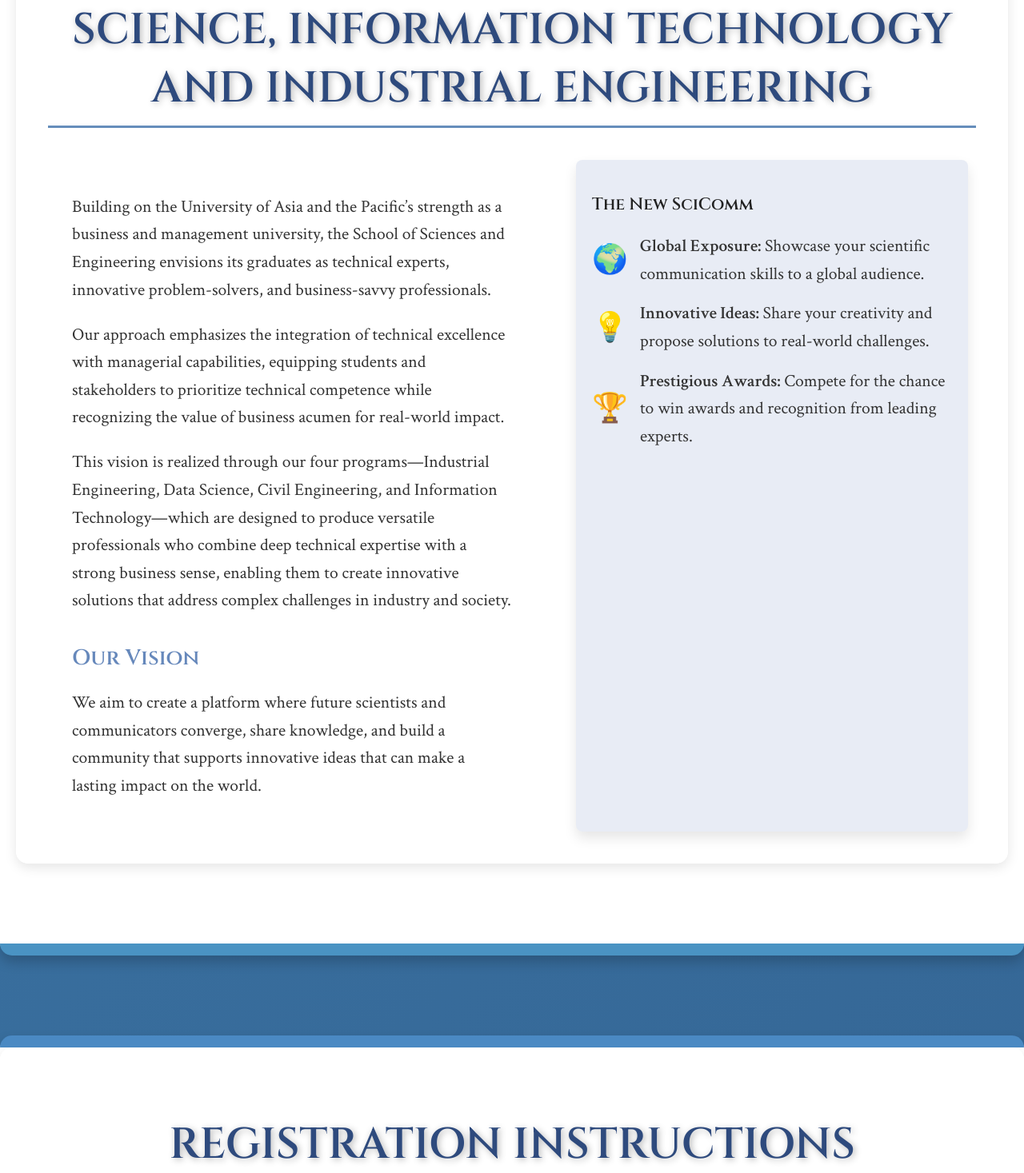
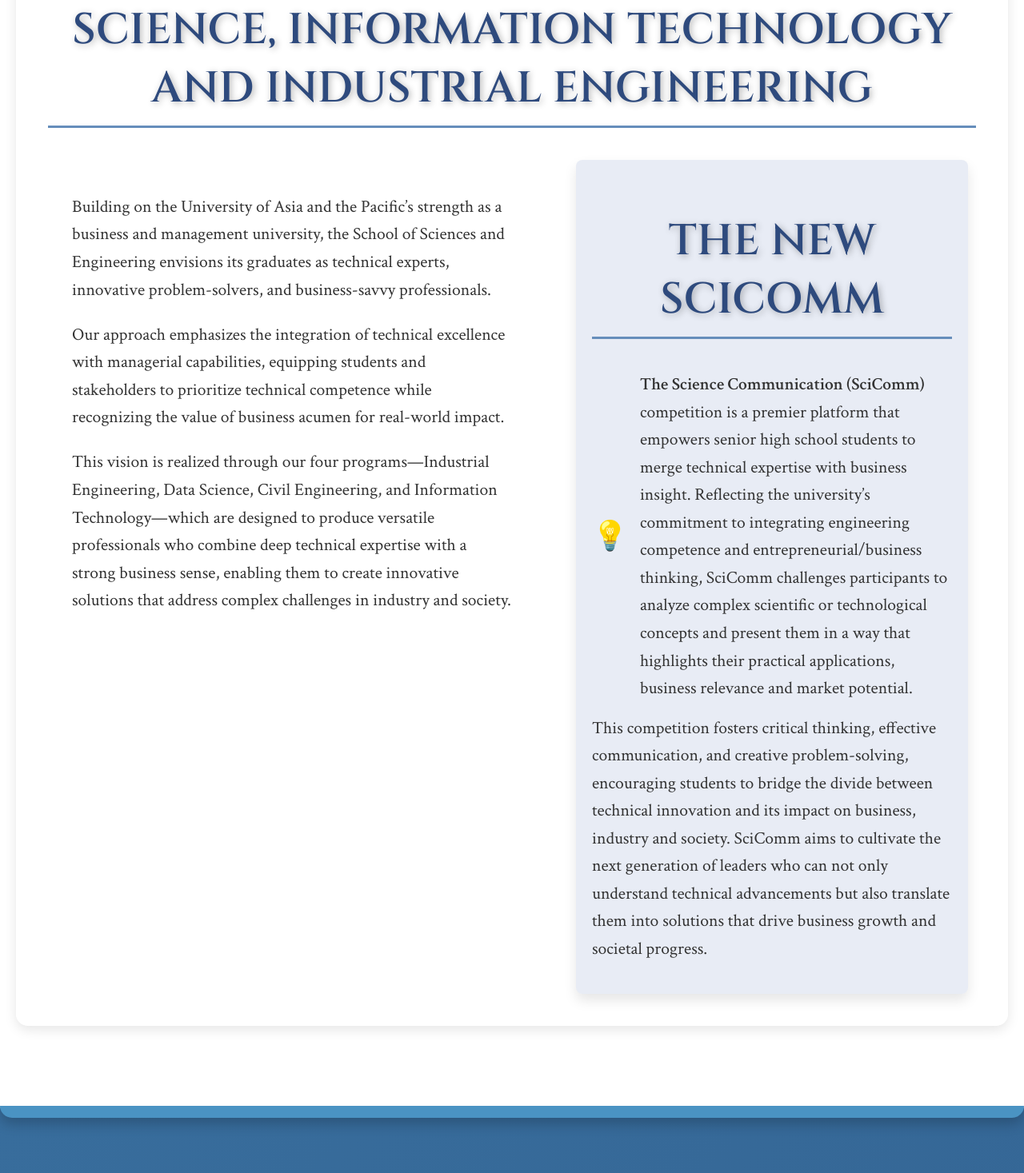
Before and after one commit to VeinZzz/SciComm-2024-Website, a Flask app: page / in a window 1280 px wide. Shown: the part 1320-2787 px from the top of the page at 80% size. Run offline with Flask 3, Linux system fonts and the light colour scheme; some libraries are stand-ins or nearby versions.

Commit message:
more changes to index.html.
Mainly changed the right part of the introduction.

```diff
--- a/templates/index.html
+++ b/templates/index.html
@@ -70,32 +70,22 @@
                     <p>
                         This vision is realized through our four programs—Industrial Engineering, Data Science, Civil Engineering, and Information Technology—which are designed to produce versatile professionals who combine deep technical expertise with a strong business sense, enabling them to create innovative solutions that address complex challenges in industry and society.
                     </p>
-                    <h4>Our Vision</h4>
-                    <p>
-                        We aim to create a platform where future scientists and communicators converge, share knowledge, and build a community that supports innovative ideas that can make a lasting impact on the world.
-                    </p>
                 </div>
 
                 <!-- Right Section: Interactive Highlights -->
                 <div class="about-highlights">
-                    <h3>The New SciComm</h3>
+                    <h2>The New SciComm</h2>
                     <ul class="highlight-list">
+
                         <li>
-                            <div class="highlight-icon">🌍</div>
+                            <div class="highlight-icon">💡</div>
                             <div class="highlight-text">
-                                <strong>Global Exposure:</strong> Showcase your scientific communication skills to a global audience.
+                                <strong>The Science Communication (SciComm)</strong> competition is a premier platform that empowers senior high school students to merge technical expertise with business insight. Reflecting the university’s commitment to integrating engineering competence and entrepreneurial/business thinking, SciComm challenges participants to analyze complex scientific or technological concepts and present them in a way that highlights their practical applications, business relevance and market potential.
                             </div>
                         </li>
                         <li>
-                            <div class="highlight-icon">💡</div>
                             <div class="highlight-text">
-                                <strong>Innovative Ideas:</strong> Share your creativity and propose solutions to real-world challenges.
-                            </div>
-                        </li>
-                        <li>
-                            <div class="highlight-icon">🏆</div>
-                            <div class="highlight-text">
-                                <strong>Prestigious Awards:</strong> Compete for the chance to win awards and recognition from leading experts.
+                                This competition fosters critical thinking, effective communication, and creative problem-solving, encouraging students to bridge the divide between technical innovation and its impact on business, industry and society. SciComm aims to cultivate the next generation of leaders who can not only understand technical advancements but also translate them into solutions that drive business growth and societal progress.
                             </div>
                         </li>
                     </ul>
```
